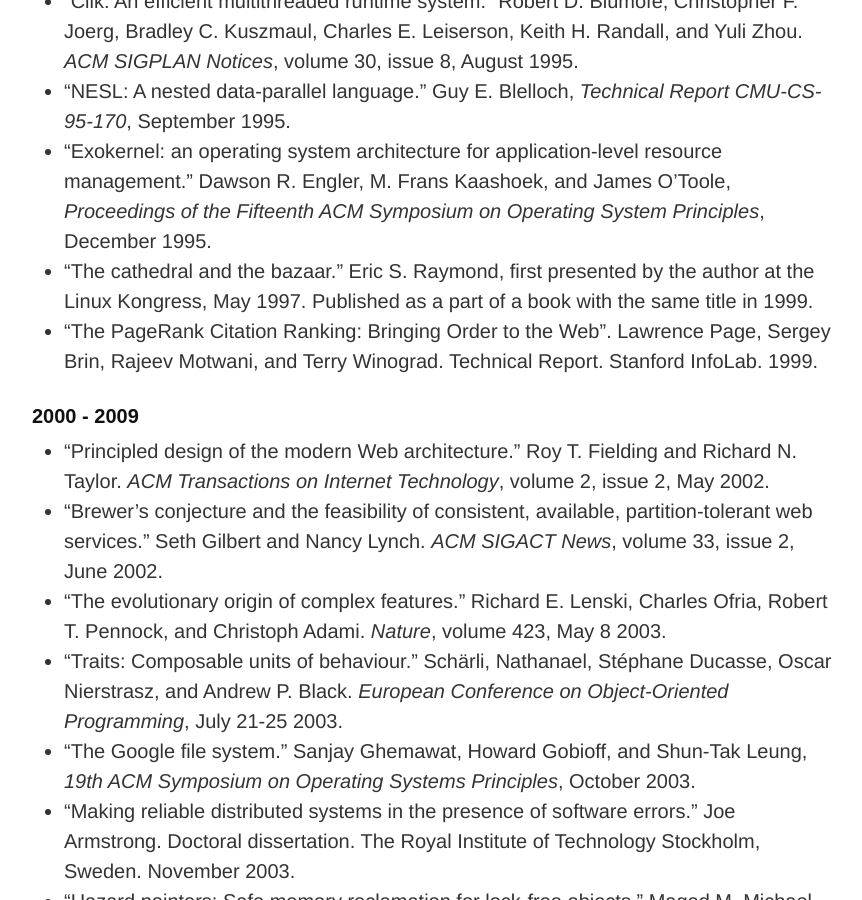
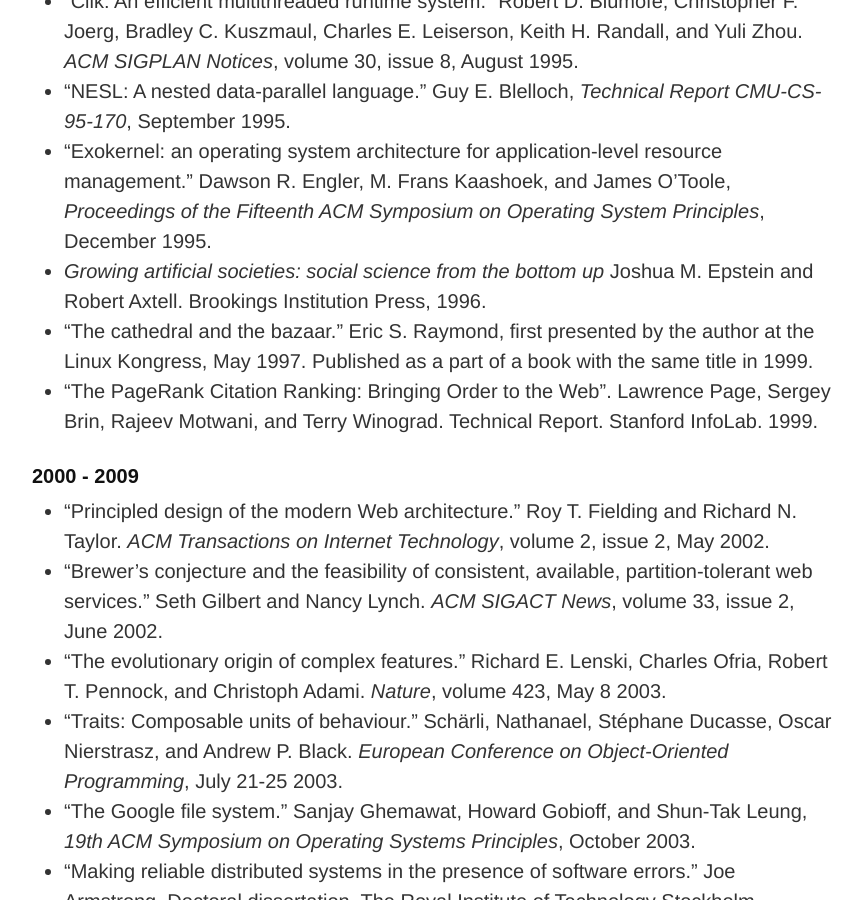
Before and after one commit to mspiegel/mspiegel.github.com, a Jekyll site: the page built from canon.md, in a window 1280 px wide and 900 px high, scrolled down 4824 px. Shown: the whole window, without its empty margins (206-1068 px from the left). Built offline with Jekyll 4.4.1, drawn with Linux system fonts in a browser that asks for light colours.

Commit message:
Add sugarscape book to the canon.

```diff
--- a/canon.md
+++ b/canon.md
@@ -95,6 +95,7 @@ Suggestions, criticisms, or comments are always appreciated.
 * "Cilk: An efficient multithreaded runtime system." Robert D. Blumofe, Christopher F. Joerg, Bradley C. Kuszmaul, Charles E. Leiserson, Keith H. Randall, and Yuli Zhou. _ACM SIGPLAN Notices_, volume 30, issue 8, August 1995.
 * "NESL: A nested data-parallel language." Guy E. Blelloch, _Technical Report CMU-CS-95-170_, September 1995.
 * "Exokernel: an operating system architecture for application-level resource management." Dawson R. Engler, M. Frans Kaashoek, and James O'Toole, _Proceedings of the Fifteenth ACM Symposium on Operating System Principles_, December 1995.
+* _Growing artificial societies: social science from the bottom up_ Joshua M. Epstein and Robert Axtell. Brookings Institution Press, 1996.
 * "The cathedral and the bazaar."  Eric S. Raymond, first presented by the author at the Linux Kongress, May 1997. Published as a part of a book with the same title in 1999.
 * "The PageRank Citation Ranking: Bringing Order to the Web". Lawrence Page, Sergey Brin, Rajeev Motwani, and Terry Winograd. Technical Report. Stanford InfoLab. 1999.
 
```
